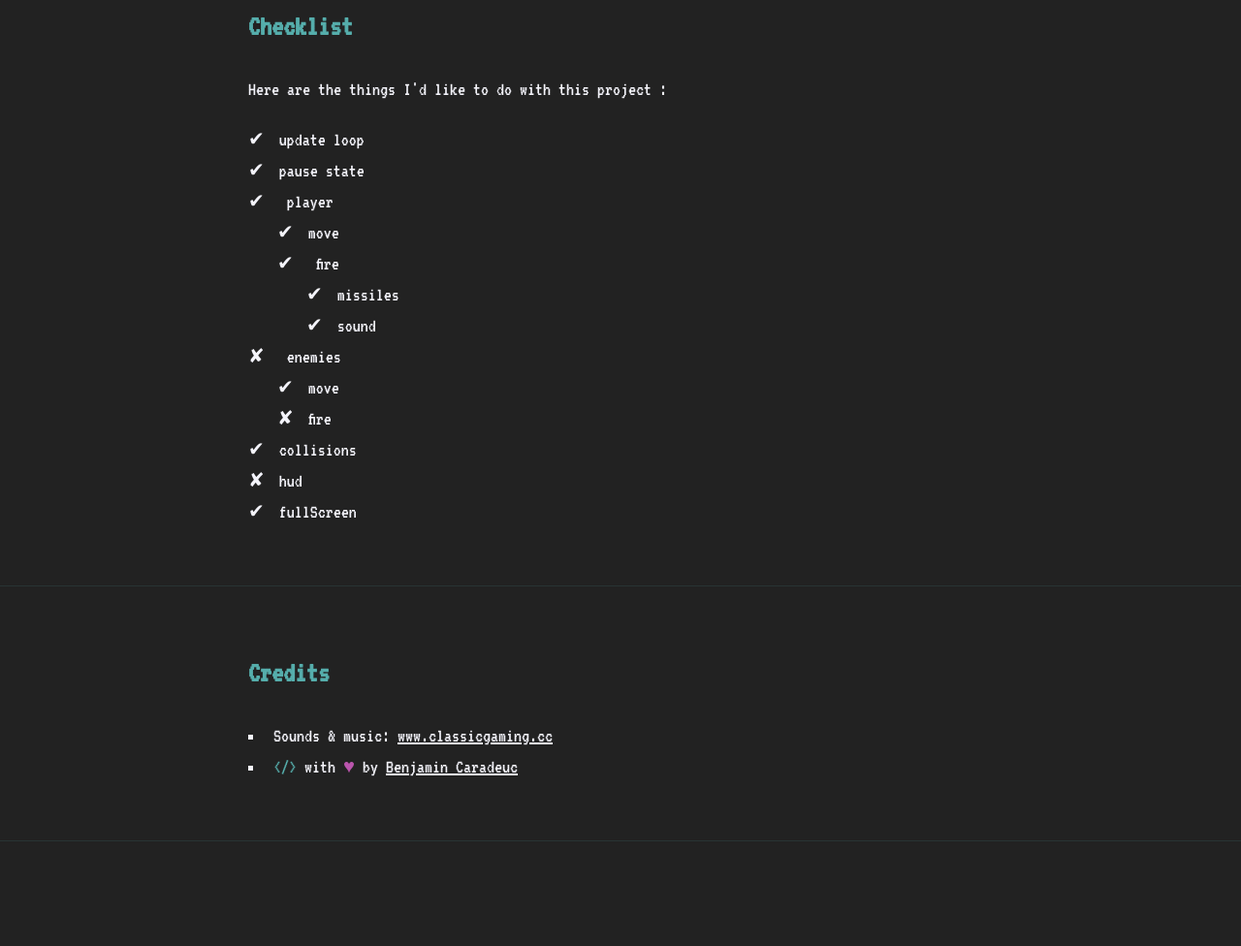
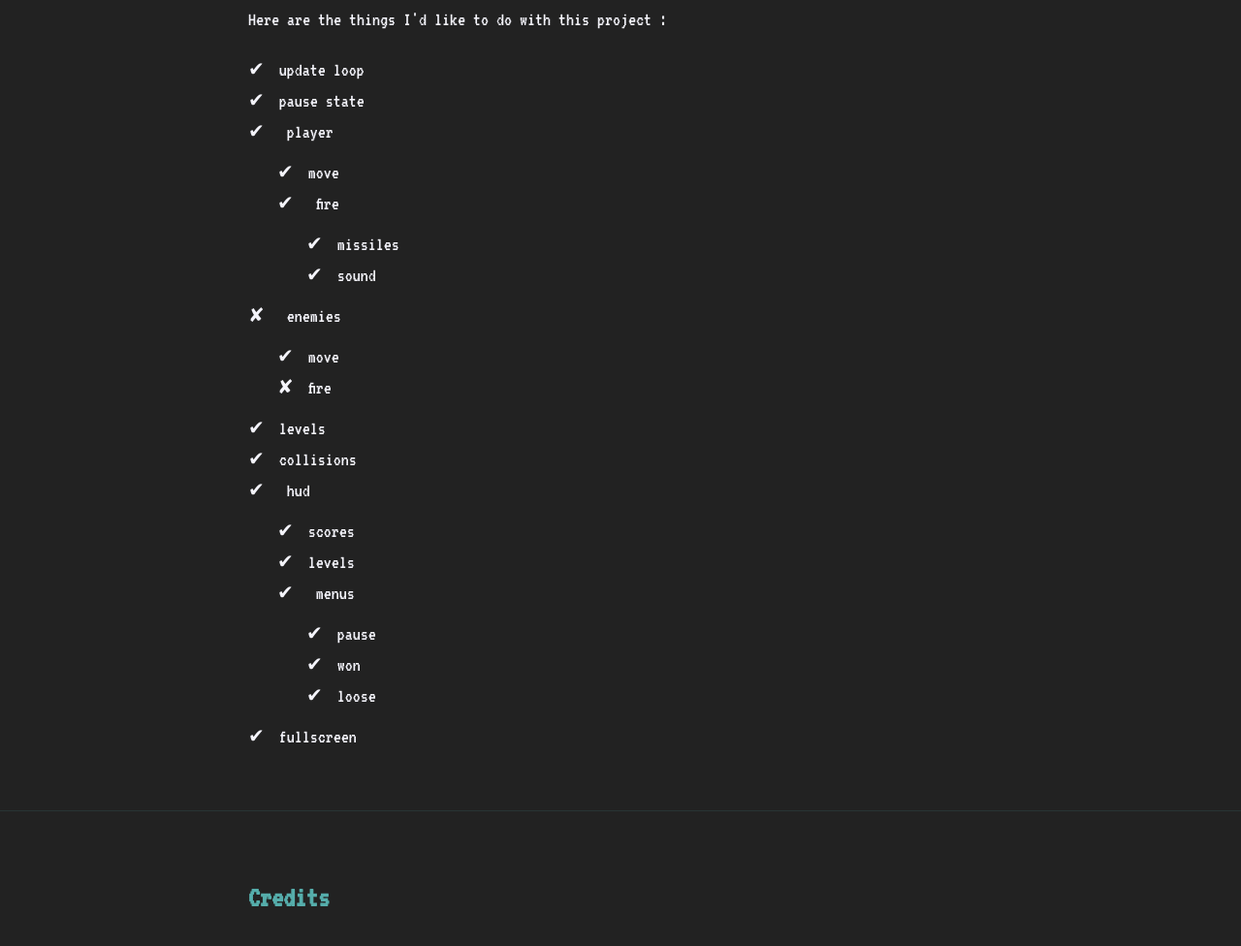
Before and after one commit to benavern/space-invaders, a website built with Parcel: page src/index.html in a window 1280 px wide. Shown: the part 2320-3296 px from the top of the page at 97% size. Before the commit the page ends 3188 px from the top, so only its background shows below. Built offline with nearby package versions, Linux system fonts and the light colour scheme.

Commit message:
update doc

```diff
--- a/src/css/main.css
+++ b/src/css/main.css
@@ -106,8 +106,12 @@ ul.checklist li:before {
   content: '\2718';
   margin-right: .75em;
 }
+
 ul.checklist li.check:before {
   content: '\2714';
+}
+ul.checklist li ul.checklist {
+  margin: .5em 0;
 }
 
 .game-container {
--- a/src/index.html
+++ b/src/index.html
@@ -111,8 +111,6 @@
           </tr>
         </tbody>
       </table>
-
-      <p>I've not yet implemented a menu. To start, press <b>[esc]</b> (escape) key.</p>
     </div>
   </section>
 
@@ -153,9 +151,24 @@
             <li>fire</li>
           </ul>
         </li>
+        <li class="check">levels</li>
         <li class="check">collisions</li>
-        <li>hud</li>
-        <li class="check">fullScreen</li>
+        <li class="check">
+          hud
+          <ul class="checklist">
+            <li class="check">scores</li>
+            <li class="check">levels</li>
+            <li class="check">
+              menus
+              <ul class="checklist">
+                <li class="check">pause</li>
+                <li class="check">won</li>
+                <li class="check">loose</li>
+              </ul>
+            </li>
+          </ul>
+        </li>
+        <li class="check">fullscreen</li>
       </ul>
     </div>
   </section>
```
